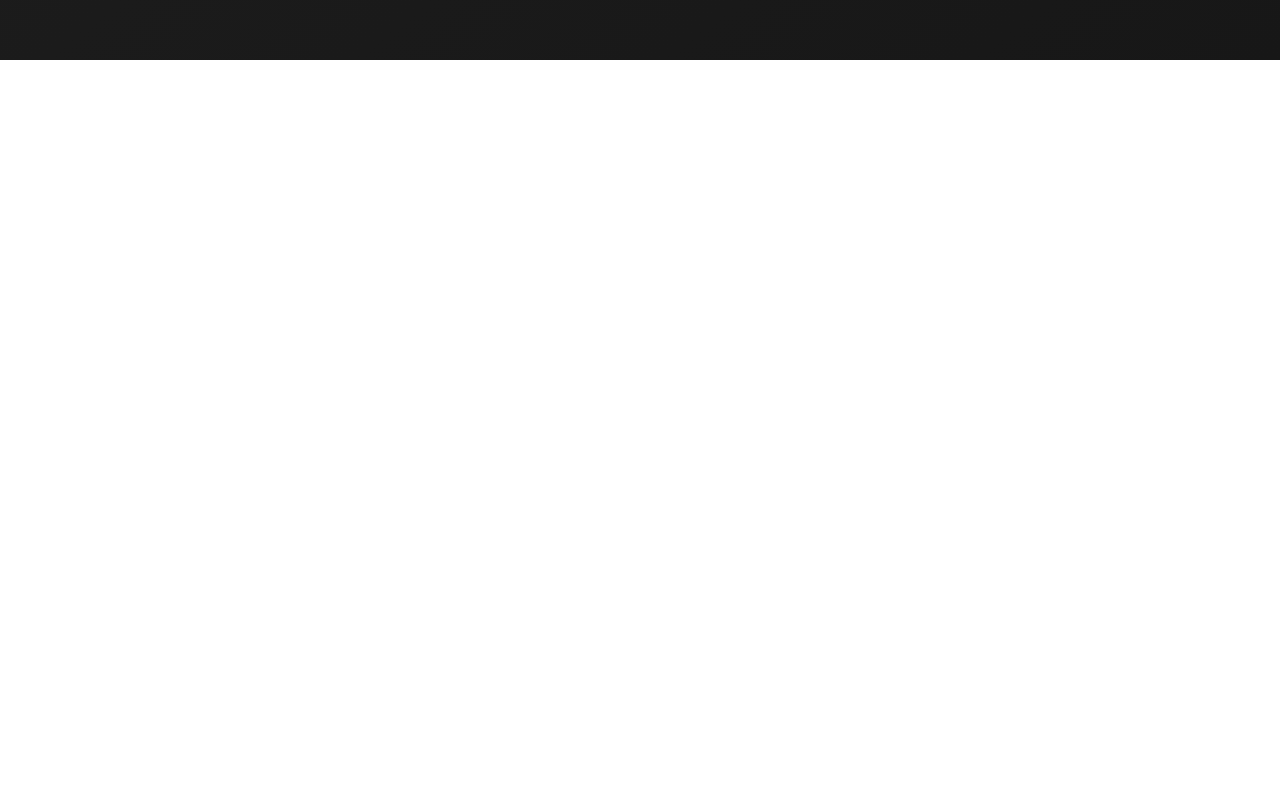
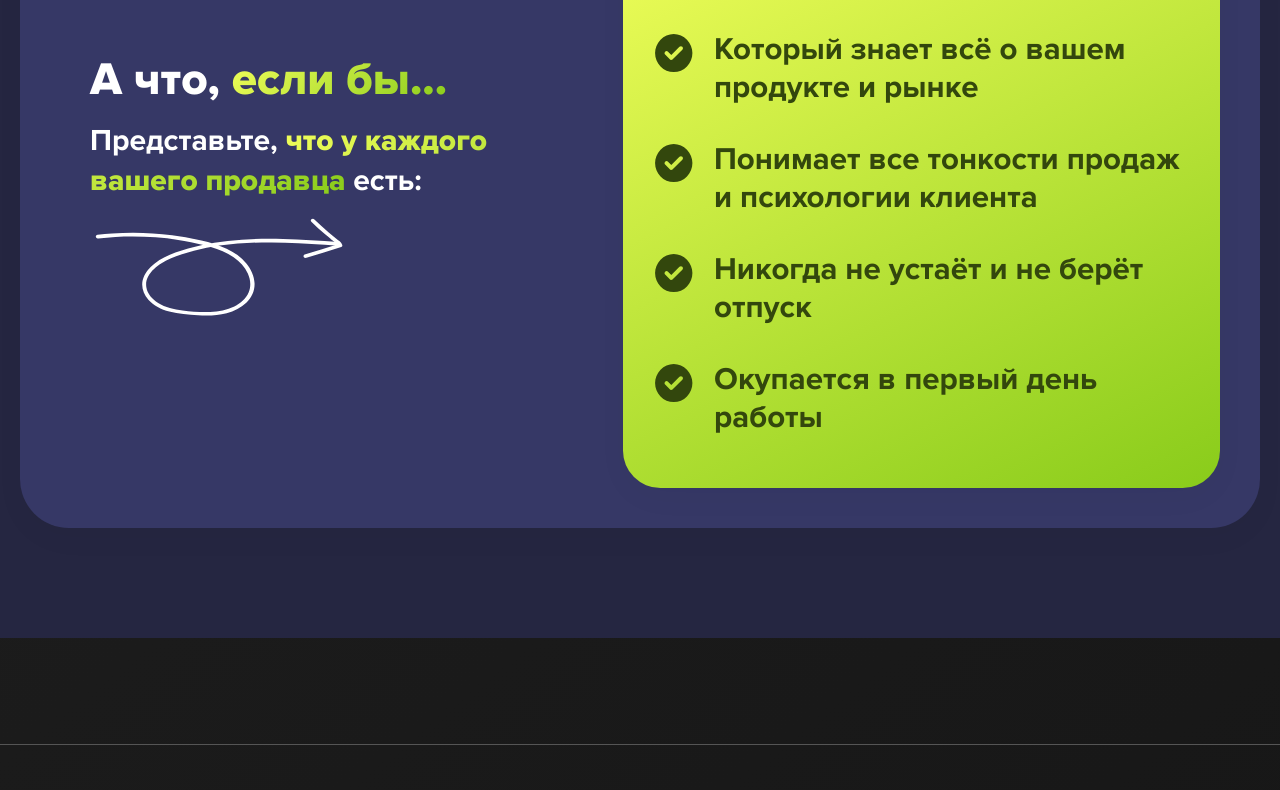
Before and after one commit to ART89-prog/xskill7, a plain HTML site: page index.html in a window 1280 px wide. Shown: the part 2810-3600 px from the top of the page. Before the commit the page ends 2870 px from the top, so only its background shows below. Drawn offline with nearby package versions, Linux system fonts and the light colour scheme.

Commit message:
3246425734735673573

```diff
--- a/css/styles.css
+++ b/css/styles.css
@@ -685,6 +685,51 @@ span.green {
 
 
 
+.dream {
+    padding: 110px 0;
+}
+.dream_wrap {
+    padding: 40px 40px 40px 70px;
+    background: #363866;
+    box-shadow: 0px 9.37693px 32.3078px rgba(0, 0, 0, 0.03);
+    border-radius: 49px;
+    display: flex;
+    align-items: center;
+    gap: 80px;
+}
+.dream .title {
+    text-align: start;
+}
+.dream .text {
+    text-align: start;
+    font-size: 30px;
+}
+.dream_list {
+    padding: 48px 28px 52px 28px;
+    background: linear-gradient(333.55deg, #88CB1A -0.9%, #F2FF5B 99.84%);
+    box-shadow: 0px 9.37693px 32.3078px rgba(0, 0, 0, 0.03);
+    border-radius: 37.44px;
+    width: calc(100% - 533px);
+    flex-shrink: 0;
+    list-style: none;
+}
+.dream_list li {
+    display: flex;
+    gap: 17px;
+    font-family: 'Proxima Nova';
+    font-weight: 700;
+    font-size: 31.2294px;
+    line-height: 38px;
+    color: #33470D;
+}
+.dream_list li .icon {
+    width: 46px;
+    height: 46px;
+}
+.dream_list li + li {
+    margin-top: 34px;
+}
+
 
 
 
--- a/index.html
+++ b/index.html
@@ -181,6 +181,42 @@
 
 
 
+			<section class="dream block">
+				<div class="cont">
+					<div class="dream_wrap">
+						<div class="block_head">
+							<div class="title" data-aos="fade-up" data-aos-duration="500">А что, <span class="green">если бы...</span></div>
+							<div class="text" data-aos="fade-up" data-aos-duration="700">Представьте, <span class="green">что у каждого вашего продавца</span> есть:</div>
+							<img src="images/arow.svg" alt="">
+						</div>
+						<ul class="dream_list">
+							<li>
+								<img src="images/check2.svg" alt="" class="icon">
+								<span>Личный наставник 24/7</span>
+							</li>
+							<li>
+								<img src="images/check2.svg" alt="" class="icon">
+								<span>Который знает всё о вашем продукте и рынке</span>
+							</li>
+							<li>
+								<img src="images/check2.svg" alt="" class="icon">
+								<span>Понимает все тонкости продаж и психологии клиента</span>
+							</li>
+							<li>
+								<img src="images/check2.svg" alt="" class="icon">
+								<span>Никогда не устаёт и не берёт отпуск</span>
+							</li>
+							<li>
+								<img src="images/check2.svg" alt="" class="icon">
+								<span>Окупается в первый день работы</span>
+							</li>
+						</ul>
+					</div>
+				</div>
+			</section>
+
+
+
 
 		</div>
 
```
Also changed, not shown: images/arow.svg (added), images/check2.svg (added).
